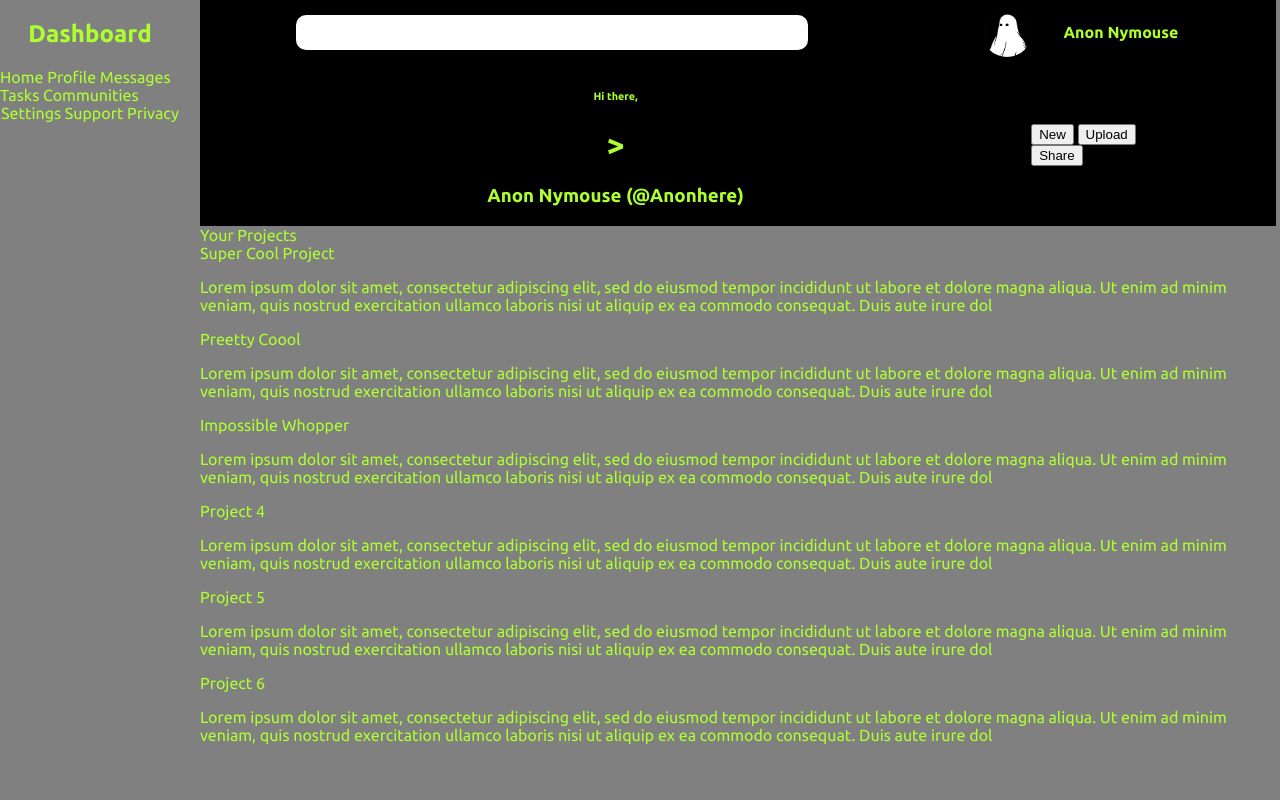
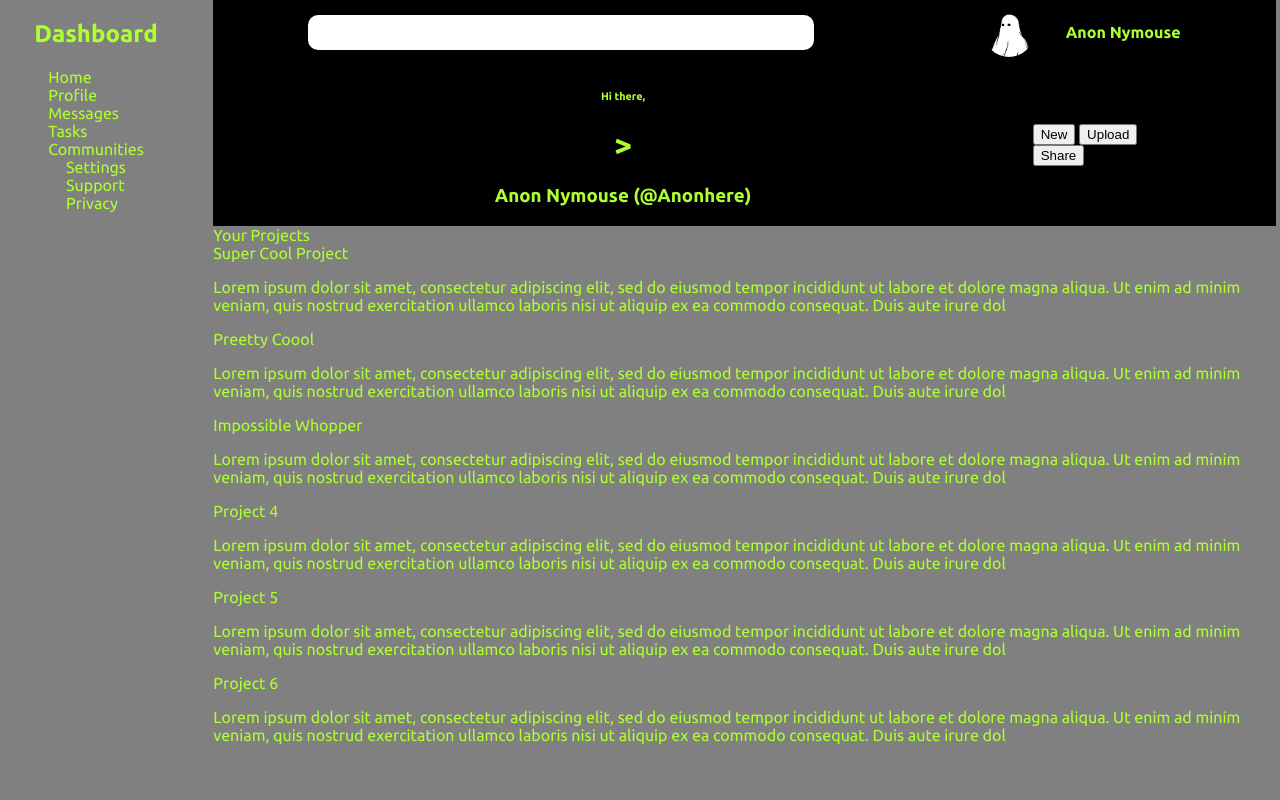
Before and after one commit to haflettjm/Admin_Dashboard, a plain HTML site: page index.html in a window 1280 px wide. Shown: the top 800 px of the page. Drawn offline with Linux system fonts and the light colour scheme.

Commit message:
fixed nav sizing

```diff
--- a/index.html
+++ b/index.html
@@ -13,16 +13,16 @@
                 <h1>Dashboard</h1>
             </div>
             <div class="mainNav">
-                <a>Home</a>
-                <a>Profile</a>
-                <a>Messages</a>
-                <a>Tasks</a>
-                <a>Communities</a>
+                <div class="navLink"><a>Home</a></div>
+                <div class="navLink"><a>Profile</a></div>
+                <div class="navLink"><a>Messages</a></div>
+                <div class="navLink"><a>Tasks</a></div>
+                <div class="navLink"><a>Communities</a></div>
             </div>
             <div class="supportNav">
-                <a>Settings</a>
-                <a>Support</a>
-                <a>Privacy</a>
+                <div class="supportLink"><a>Settings</a></div>
+                <div class="supportLink"><a>Support</a></div>
+                <div class="supportLink"><a>Privacy</a></div>
             </div>
         </nav>
         <main>
--- a/styles.css
+++ b/styles.css
@@ -3,7 +3,7 @@
 body {
     width: 100vw;
     display: grid;
-    grid-template-columns: repeat(4, 1fr);
+    grid-template-columns: repeat(6, 1fr);
     grid-template-rows: repeat(2, 100px);
     background-color: gray;
     color: greenyellow;
@@ -12,13 +12,20 @@ body {
 }
 
 nav {
-  grid-column: 1/4;
+  grid-column: 1/2;
   width: 90%;
   display: flex;
-  justify-content: ;
+  flex: 1;
+  justify-content: space-between;
   flex-direction: column;
   align-items: center;
+  text-align: start;
 }
+
+main{
+  grid-column: 2/7;
+}
+
 
 .header{
   background-color: black;
```
Also changed, not shown: 1 other file.
